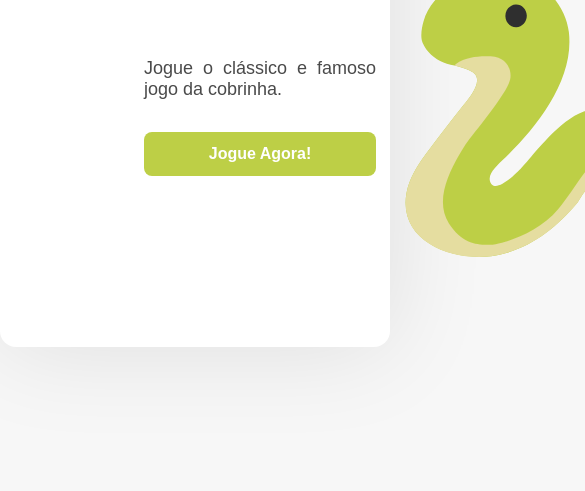
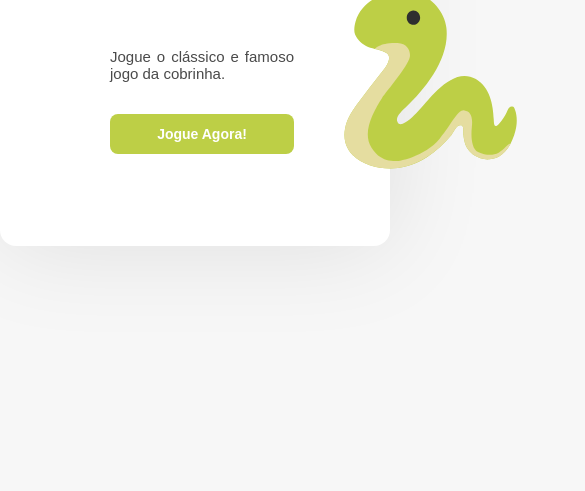
Before and after one commit to JonataRamalho/snake-game, a plain HTML site: page src/views/index.html in a window 390 px wide. Shown: the part 353-844 px from the top of the page, 585 px wide, since content can reach past the window. Drawn offline with Linux system fonts and the light colour scheme.

Commit message:
feat: adiciona folha de estilo responsive

```diff
--- a/src/views/index.html
+++ b/src/views/index.html
@@ -5,6 +5,7 @@
     <meta name="viewport" content="width=device-width, initial-scale=1.0">
     <link rel="stylesheet" href="../../public/style/index.css">
     <link rel="stylesheet" href="../../public/style/global.css">
+    <link rel="stylesheet" href="../../public/style/responsive.css">
     <title>Snake Game</title>
 </head>
 <body>
```
